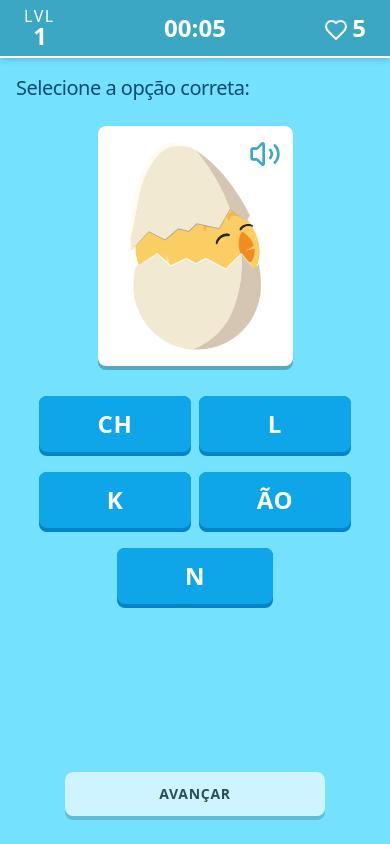
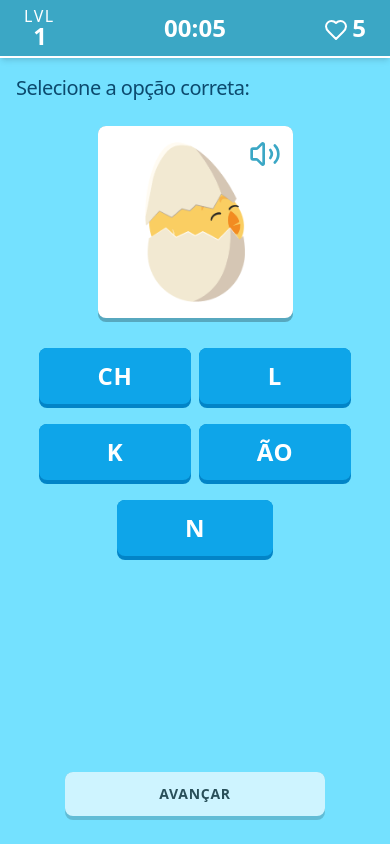
Before and after one commit to cesisonhoinfantil/games, a React (Vite) app: page / in a window 390 px wide. Built offline with nearby package versions, Linux system fonts and the light colour scheme; no server answers; a web font is replaced by a local one.

Commit message:
fix: fix image overflow in action button

```diff
--- a/src/games/sound-quiz/components/actionButton.tsx
+++ b/src/games/sound-quiz/components/actionButton.tsx
@@ -49,7 +49,7 @@ export function ActionButton() {
         <picture className="w-full h-full p-4 px-8">
           <source srcSet={`/onomatopeias/png/${img}.png`} />
           <img
-            className="w-full h-full object-contain"
+            className="w-full h-full object-contain max-h-40 sm:max-h-none min-h-36"
             src="/onomatopeias/A2.png"
           />
         </picture>
```
